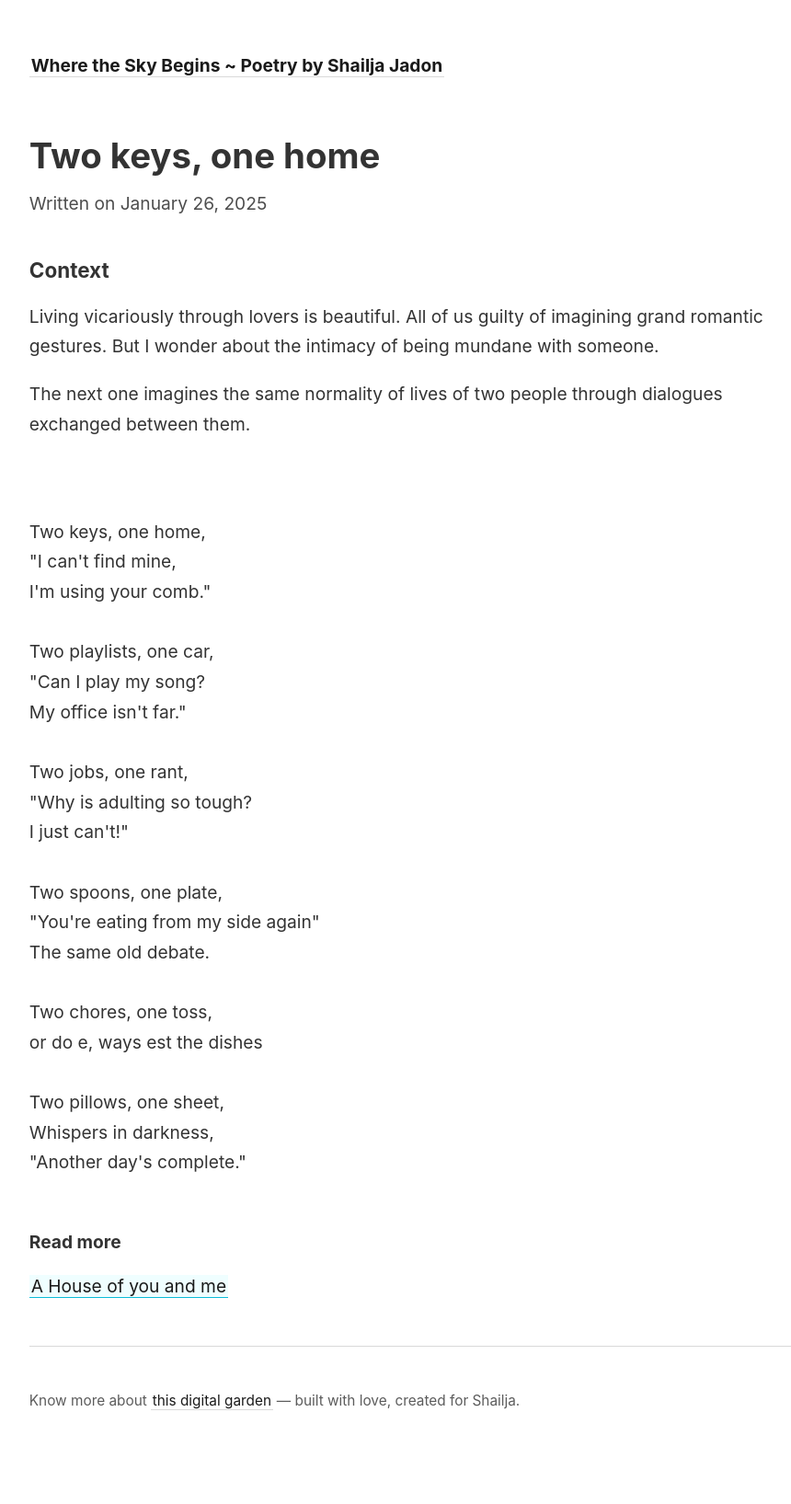
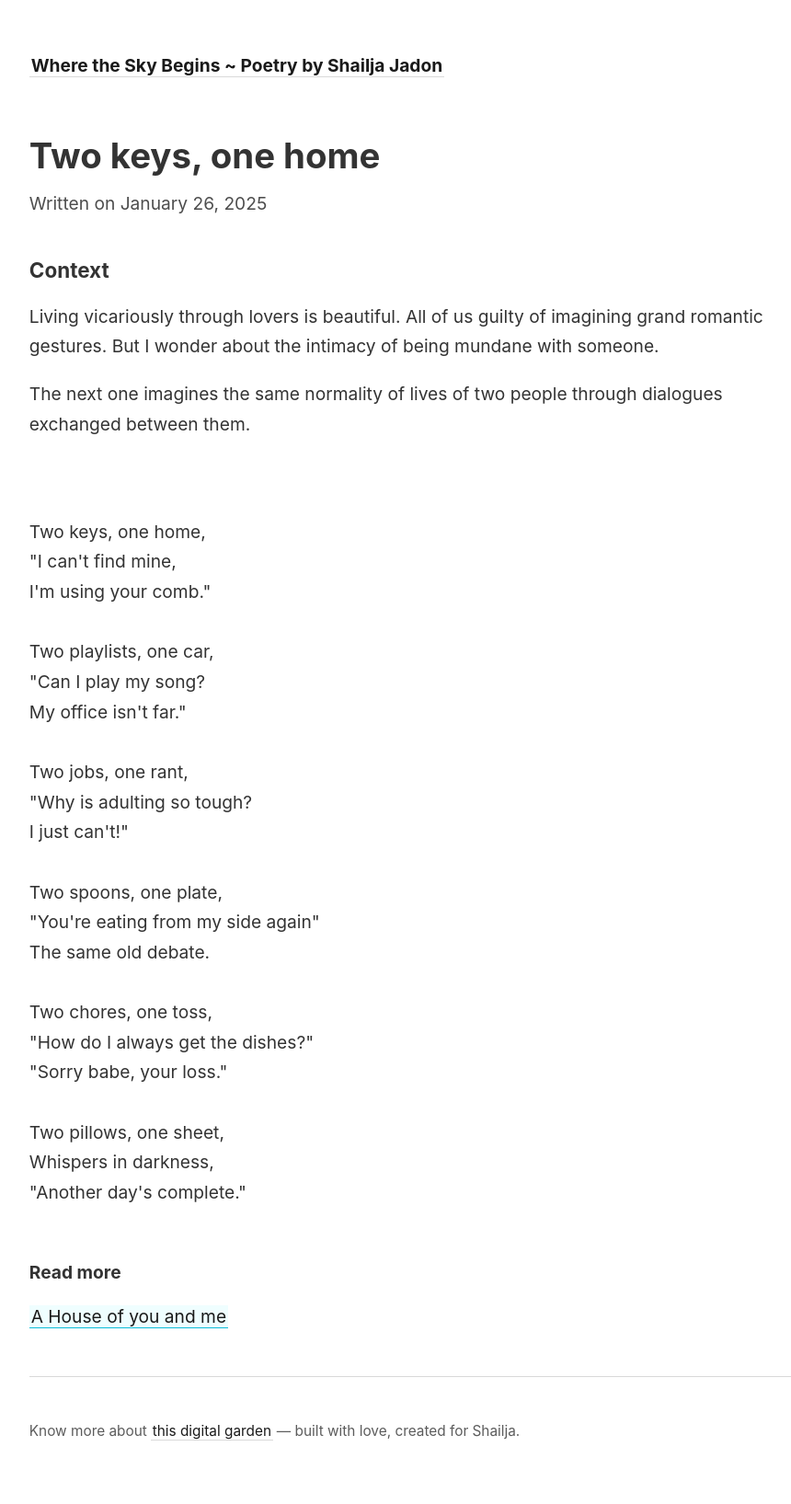
Before and after one commit to tusharnankani/poem, a Jekyll site: the page built from _notes/2025/Two keys one home.md, in a window 1280 px wide. Shown: the whole page at 92% size, without its empty margins (45-905 px from the left). Built offline with Jekyll 4.4.1, drawn with Linux system fonts in a browser that asks for light colours; before the commit the page ends 1603 px from its top, so only the background shows below that.

Commit message:
fix typos (#8)

```diff
--- a/_notes/2025/Two keys one home.md
+++ b/_notes/2025/Two keys one home.md
@@ -28,7 +28,8 @@
 The same old debate.
 
 Two chores, one toss,
-or do e, ways est the dishes
+"How do I always get the dishes?"
+"Sorry babe, your loss."
 
 Two pillows, one sheet,
 Whispers in darkness,
```
Also changed, not shown: _notes/2024/My body is still.md (+0 -2 lines), _notes/2025/The Curse.md (renamed from _notes/2025/Curse.md, +1 -1 lines).
